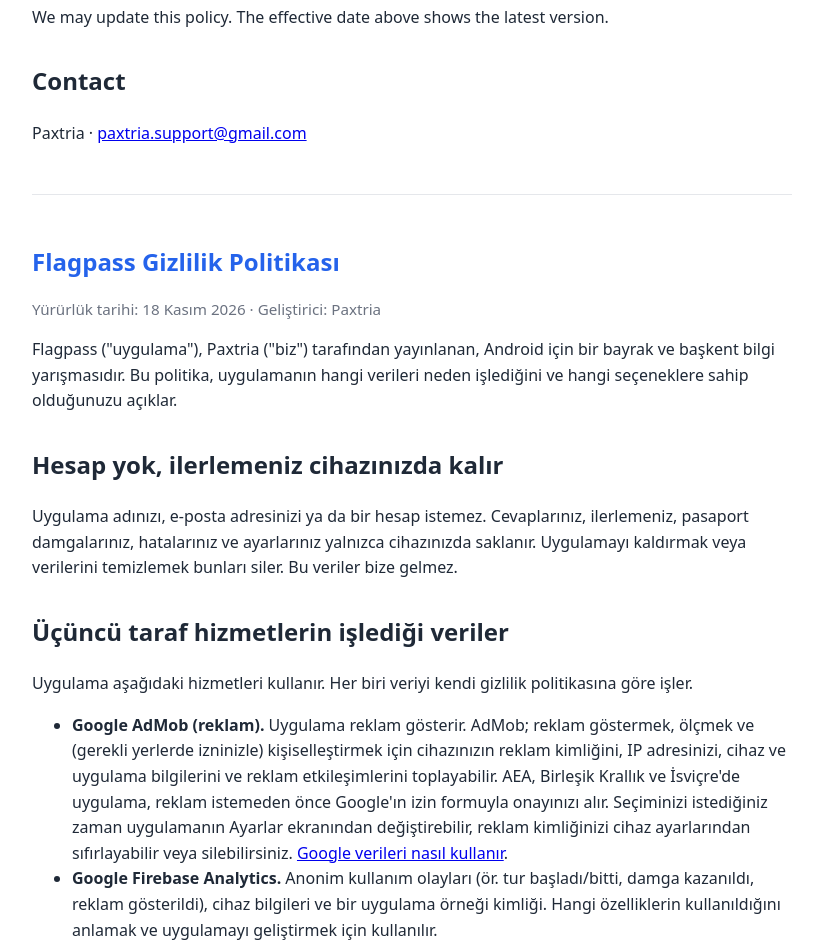
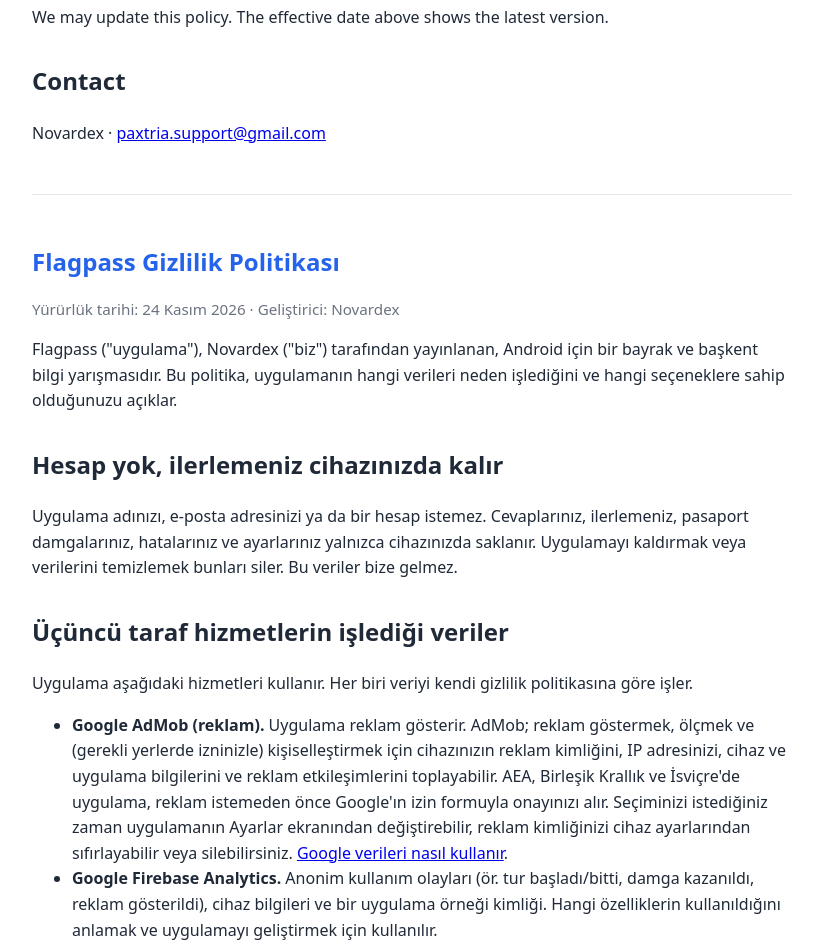
Before and after one commit to paxtriasupport/paxtriasupport.github.io, a plain HTML site: page flagpass/privacy/index.html in a window 1280 px wide. Shown: the part 1860-2800 px from the top of the page, without its empty margins (228-1045 px from the left). Drawn offline with Linux system fonts and the light colour scheme.

Commit message:
Flagpass privacy: developer name Novardex

```diff
--- a/flagpass/privacy/index.html
+++ b/flagpass/privacy/index.html
@@ -19,9 +19,9 @@
 
 <section id="en">
 <h1>Flagpass Privacy Policy</h1>
-<p class="meta">Effective date: 18 November 2026 · Developer: Paxtria</p>
+<p class="meta">Effective date: 24 November 2026 · Developer: Novardex</p>
 
-<p>Flagpass ("the app") is a flags and capitals quiz for Android, published by Paxtria ("we"). This policy explains what data the app processes, why, and what choices you have.</p>
+<p>Flagpass ("the app") is a flags and capitals quiz for Android, published by Novardex ("we"). This policy explains what data the app processes, why, and what choices you have.</p>
 
 <h2>No account, progress stays on your device</h2>
 <p>The app does not ask for your name, email address or any account. Your quiz answers, progress, passport stamps, mistakes list and settings are stored only on your device. Uninstalling the app or clearing its data deletes them. We do not receive them.</p>
@@ -59,16 +59,16 @@
 <p>We may update this policy. The effective date above shows the latest version.</p>
 
 <h2>Contact</h2>
-<p>Paxtria · <a href="mailto:paxtria.support@gmail.com">paxtria.support@gmail.com</a></p>
+<p>Novardex · <a href="mailto:paxtria.support@gmail.com">paxtria.support@gmail.com</a></p>
 </section>
 
 <hr>
 
 <section id="tr" lang="tr">
 <h1>Flagpass Gizlilik Politikası</h1>
-<p class="meta">Yürürlük tarihi: 18 Kasım 2026 · Geliştirici: Paxtria</p>
+<p class="meta">Yürürlük tarihi: 24 Kasım 2026 · Geliştirici: Novardex</p>
 
-<p>Flagpass ("uygulama"), Paxtria ("biz") tarafından yayınlanan, Android için bir bayrak ve başkent bilgi yarışmasıdır. Bu politika, uygulamanın hangi verileri neden işlediğini ve hangi seçeneklere sahip olduğunuzu açıklar.</p>
+<p>Flagpass ("uygulama"), Novardex ("biz") tarafından yayınlanan, Android için bir bayrak ve başkent bilgi yarışmasıdır. Bu politika, uygulamanın hangi verileri neden işlediğini ve hangi seçeneklere sahip olduğunuzu açıklar.</p>
 
 <h2>Hesap yok, ilerlemeniz cihazınızda kalır</h2>
 <p>Uygulama adınızı, e-posta adresinizi ya da bir hesap istemez. Cevaplarınız, ilerlemeniz, pasaport damgalarınız, hatalarınız ve ayarlarınız yalnızca cihazınızda saklanır. Uygulamayı kaldırmak veya verilerini temizlemek bunları siler. Bu veriler bize gelmez.</p>
@@ -106,7 +106,7 @@
 <p>Bu politikayı güncelleyebiliriz. Yukarıdaki yürürlük tarihi en son sürümü gösterir.</p>
 
 <h2>İletişim</h2>
-<p>Paxtria · <a href="mailto:paxtria.support@gmail.com">paxtria.support@gmail.com</a></p>
+<p>Novardex · <a href="mailto:paxtria.support@gmail.com">paxtria.support@gmail.com</a></p>
 </section>
 </body>
 </html>
```
